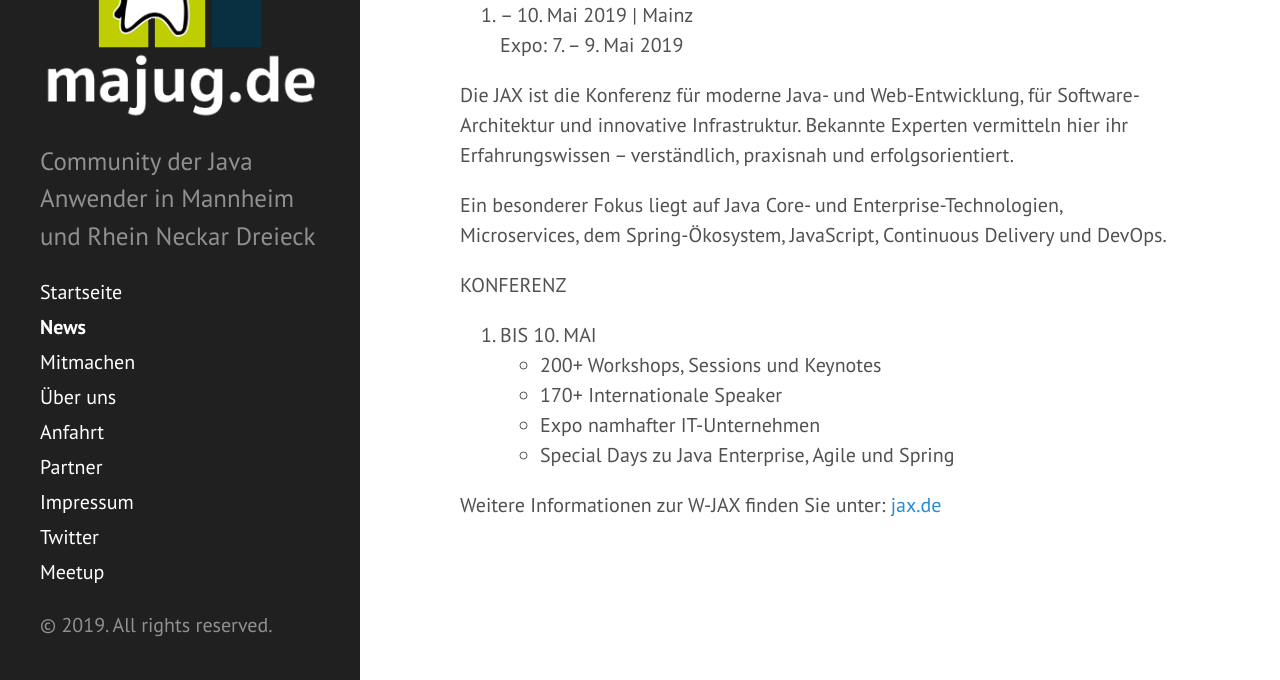
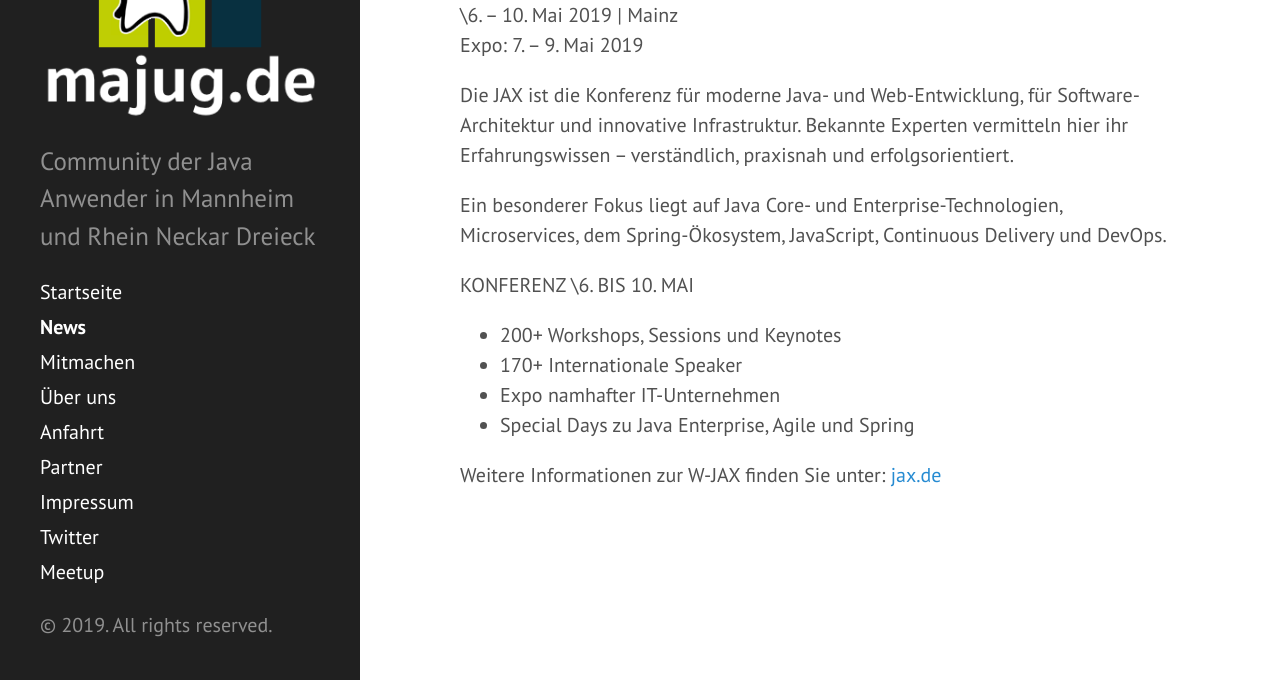
Before and after one commit to majug/majug.github.io, a Jekyll site: the page built from news.md, in a window 1280 px wide and 1235 px high. Shown: the part 555-1235 px from the top of the window. Built offline with Jekyll 4.4.1, drawn with Linux system fonts in a browser that asks for light colours; some of the changed lines change nothing that is shown.

Commit message:
added jax

```diff
--- a/news.md
+++ b/news.md
@@ -8,7 +8,7 @@
 
 <a href="https://jax.de"><img src="/public/img/jax.png"/></a>
 
-{% raw %}6. – 10. Mai 2019 | Mainz{% endraw %}<br />
+\6. – 10. Mai 2019 | Mainz<br />
 Expo: 7. – 9. Mai 2019
 
 Die JAX ist die Konferenz für moderne Java- und Web-Entwicklung, für Software-Architektur und innovative Infrastruktur. Bekannte Experten vermitteln hier ihr Erfahrungswissen – verständlich, praxisnah und erfolgsorientiert.
@@ -16,7 +16,7 @@
 Ein besonderer Fokus liegt auf Java Core- und Enterprise-Technologien, Microservices, dem Spring-Ökosystem, JavaScript, Continuous Delivery und DevOps.
 
 KONFERENZ
-{% raw %}6. BIS 10. MAI{% endraw %}
+\6. BIS 10. MAI
 * 200+ Workshops, Sessions und Keynotes
 * 170+ Internationale Speaker
 * Expo namhafter IT-Unternehmen
```
